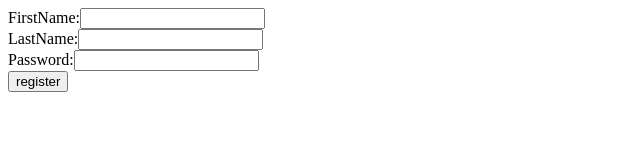
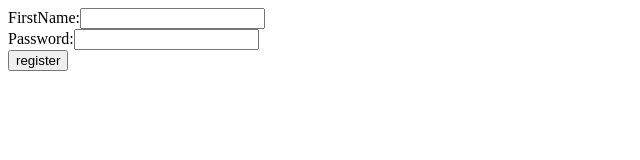
Before and after one commit to Carol254/subscriiptionNewsLetter, a plain HTML site: page index.html in a window 1280 px wide. Shown: the whole page, without its empty margins (0-640 px from the left). Drawn offline with Linux system fonts and the light colour scheme.

Commit message:
few changes made

```diff
--- a/index.html
+++ b/index.html
@@ -10,9 +10,9 @@
 
     <form name="subForm"  onsubmit="validateForm()">
         <div>FirstName:<input type="text" name="name"></div>
-        <div>LastName:<input type="text" name="lastName"></div>
         <div>Password:<input type="password" name="myPassword"></div>
         <input type="submit" value="register">
+
     </form>
 
     <script src="main.js"> </script>
```
